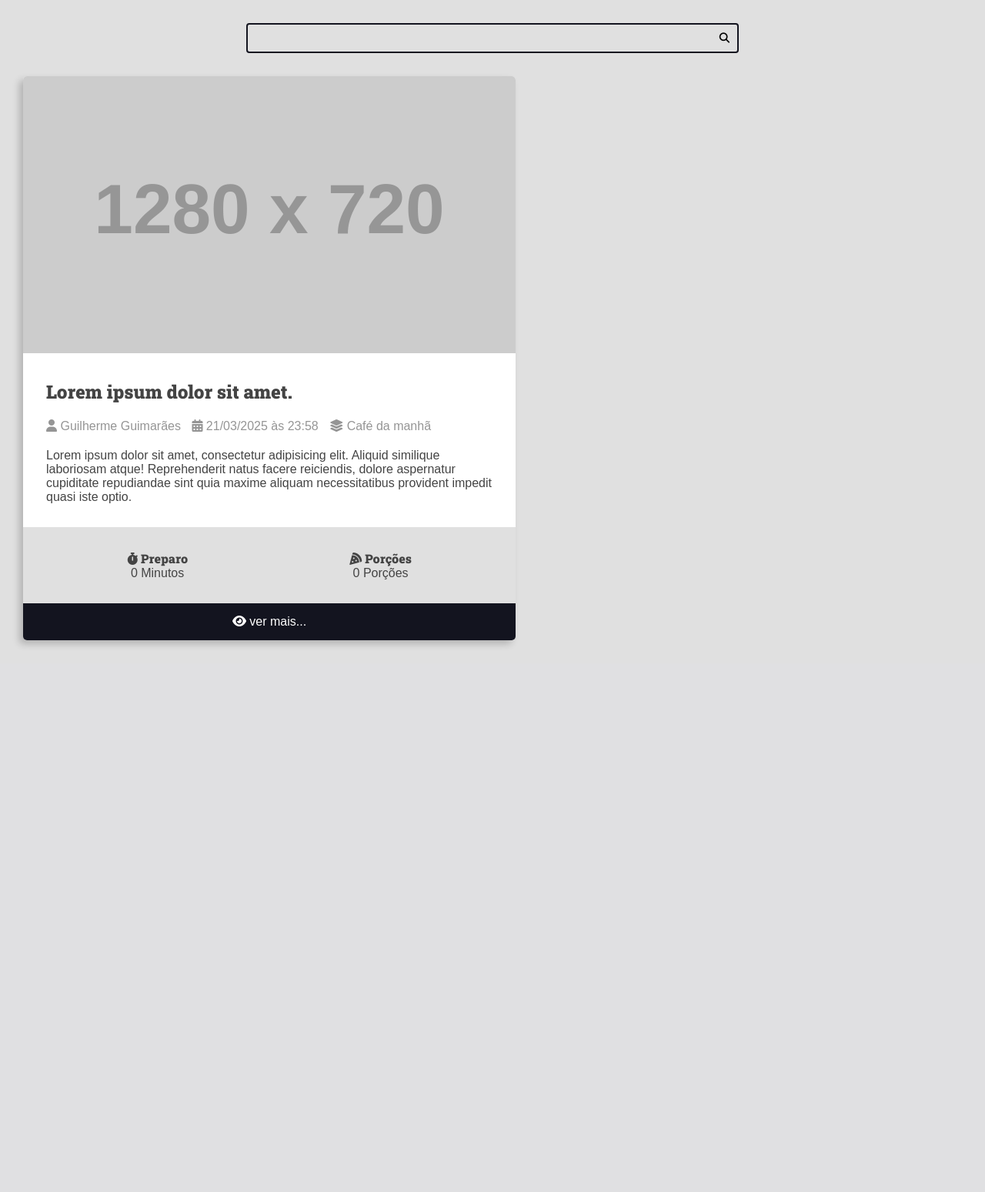
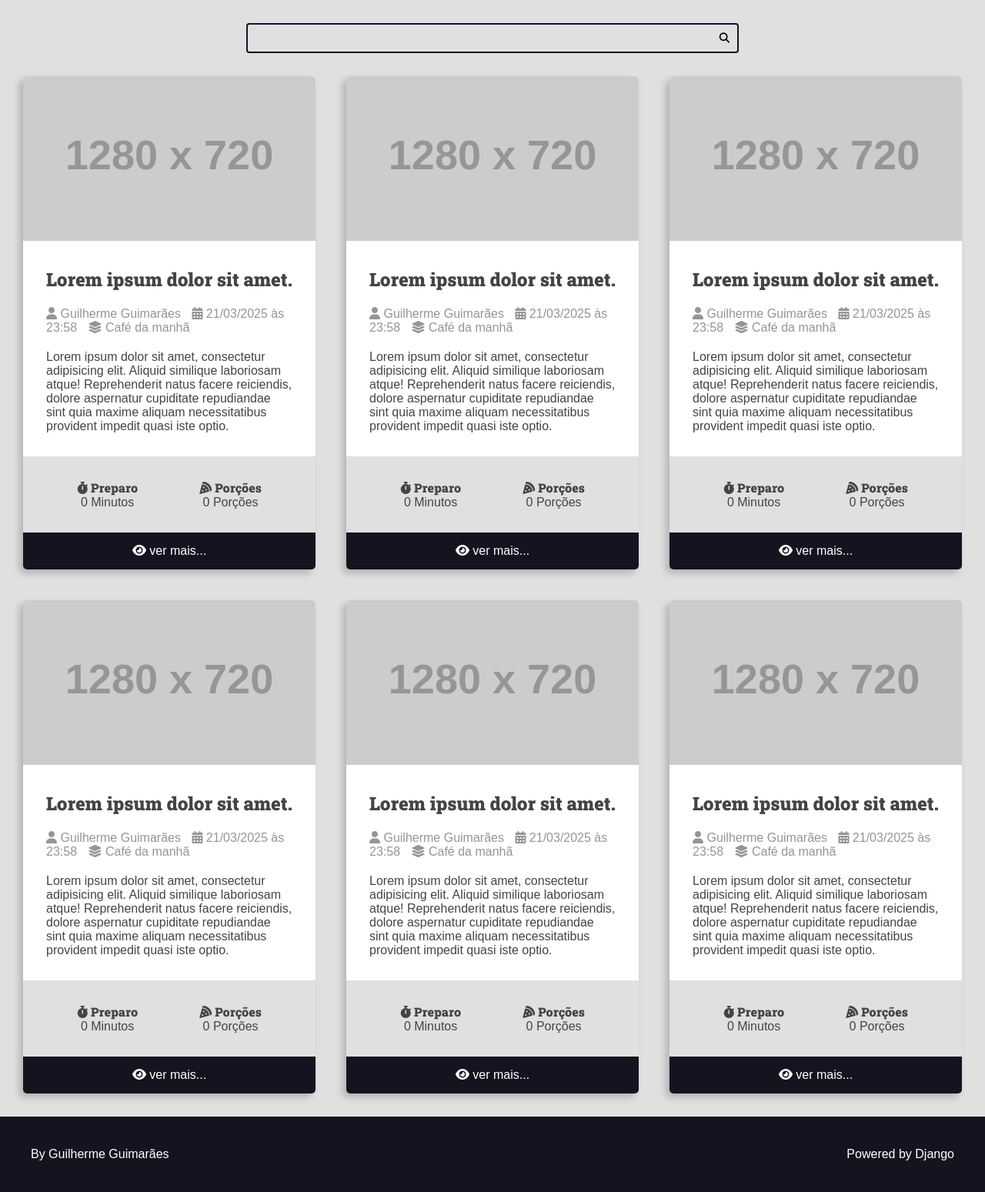
Before and after one commit to GuilhermeGuimaraesS/curso-django-projeto1, a Django app: page / in a window 1280 px wide. Shown: the part 113-1662 px from the top of the page at 77% size. Before the commit the page ends 953 px from the top, so only its background shows below. Run offline with Django 5.2, Linux system fonts and the light colour scheme; grey boxes labelled with a size stand in for pictures from a placeholder-image service; some libraries are stand-ins or nearby versions.

Commit message:
Criação de arquivo recipe na pasta partials e criação do main-footer.

```diff
--- /dev/null
+++ b/recipes/templates/recipes/partials/footer.html
@@ -0,0 +1,11 @@
+<footer class="main-footer">
+
+    <div class="developer">
+        <a href="https://github.com/GuilhermeGuimaraesS" target="_blank" rel="noreferrer noopener">By Guilherme Guimarães</a>
+    </div>
+
+    <div class="powered">
+        <a href="https://www.djangoproject.com/" target="_blank" rel="noreferrer noopener">Powered by Django </a>
+    </div>
+
+</footer>
--- a/recipes/templates/recipes/partials/head.html
+++ b/recipes/templates/recipes/partials/head.html
@@ -245,5 +245,23 @@
             filter: brightness(2);
         }
 
+        .main-footer {
+            display: flex;
+            align-items: center;
+            justify-content: space-between;
+            padding: var(--spacing-gutter-large);
+            background: var(--color-primary-dark);
+        }
+
+        .main-footer a {
+            color: var(--color-white);
+            text-decoration: none;
+            transition: all 300ms ease-in-out;
+        }
+
+        .main-footer a:hover {
+            filter: brightness(.8)
+        }
+
     </style>
 </head>
--- /dev/null
+++ b/recipes/templates/recipes/partials/recipe.html
@@ -0,0 +1,51 @@
+<div class="recipe recipe-list-item">
+    <div class="recipe-cover">
+        <img src="https://placehold.co/1280x720/269fe6/FFFFFF.png" alt="Temporário">
+    </div>
+    <div class="recipe-title-container">
+       <h2 class="recipe-title">Lorem ipsum dolor sit amet.</h2>
+    </div>
+    <div class="recipe-author">
+        <span class="recipe-author-item">
+            <i class="fa-solid fa-user";></i>
+            Guilherme Guimarães
+        </span>
+        <span class="recipe-author-item">
+            <i class="fa-solid fa-calendar-days"></i>
+            21/03/2025 às 23:58
+        </span>
+        <span class="recipe-author-item">
+            <a href="/recipes/category/cafe-da-manha">
+                <i class="fa-solid fa-layer-group"></i>
+                <span>Café da manhã</span>
+            </a>
+        </span>
+    </div>
+
+    <div class="recipe-content">
+        <p>Lorem ipsum dolor sit amet, consectetur adipisicing elit. Aliquid similique laboriosam atque! Reprehenderit natus facere reiciendis, dolore aspernatur cupiditate repudiandae sint quia maxime aliquam necessitatibus provident impedit quasi iste optio.</p>
+    </div>
+
+    <div class="recipe-meta-container">
+        <div class="recipe-meta recipe-preparation">
+            <h3 class="recipe-meta-title"><i class="fa-solid fa-stopwatch"></i> Preparo</h3>
+            <div class="recipe-meta-text">
+                0 Minutos
+            </div>
+        </div>
+        <div class="recipe-meta recipe-servings">
+            <h3 class="recipe-meta-title"><i class="fa-solid fa-pizza-slice"></i> Porções</h3>
+            <div class="recipe-meta-text">
+                0 Porções
+            </div>
+        </div>
+    </div>
+
+    <footer class="recipe-footer">
+        <a href="" class="recipe-read-more button button-dark button-full-width">
+            <i class="fa-solid fa-eye"></i>
+            <span>ver mais...</span>
+        </a>
+    </footer>
+
+</div>
```
Also changed, not shown: recipes/templates/recipes/pages/home.html (+7 -53 lines).
